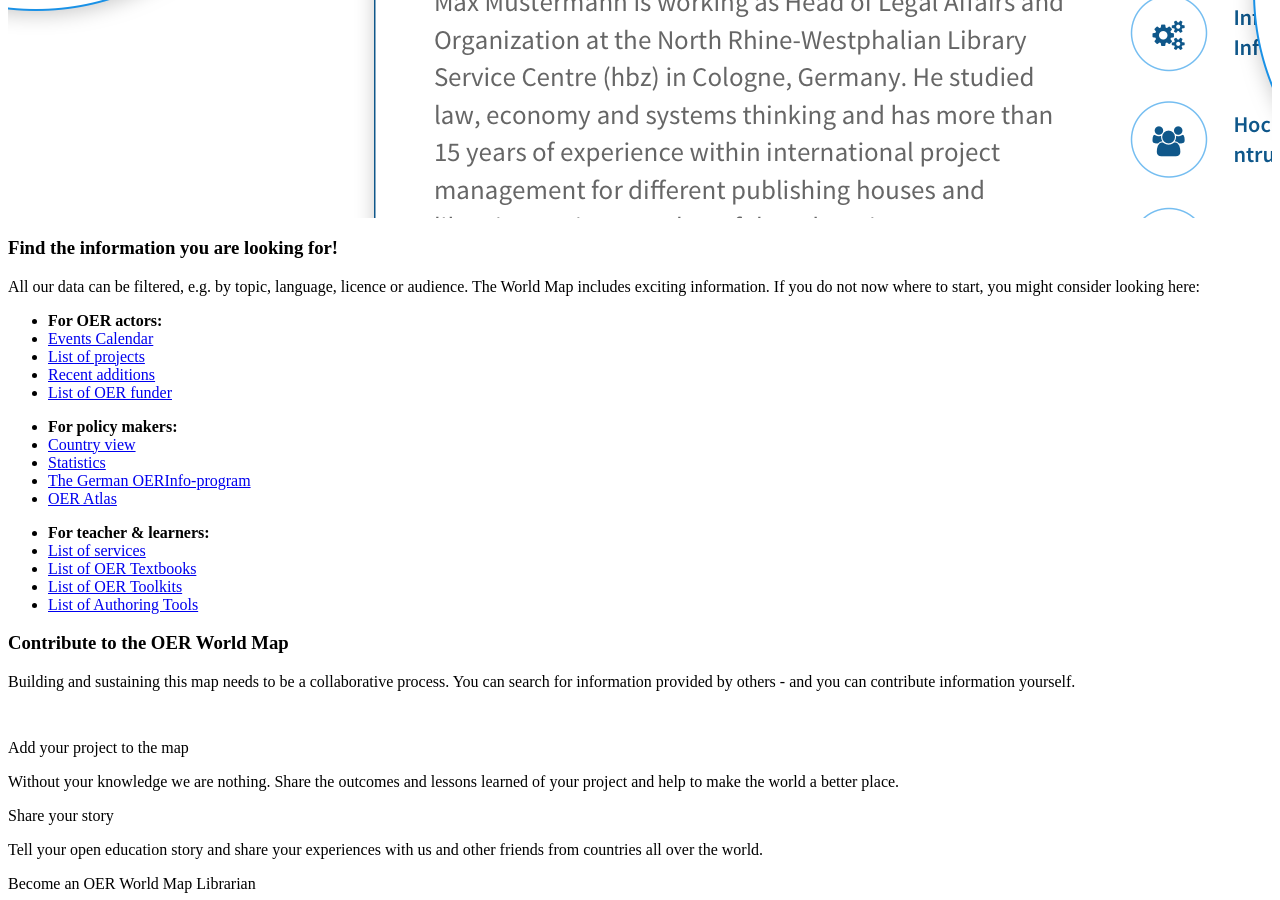
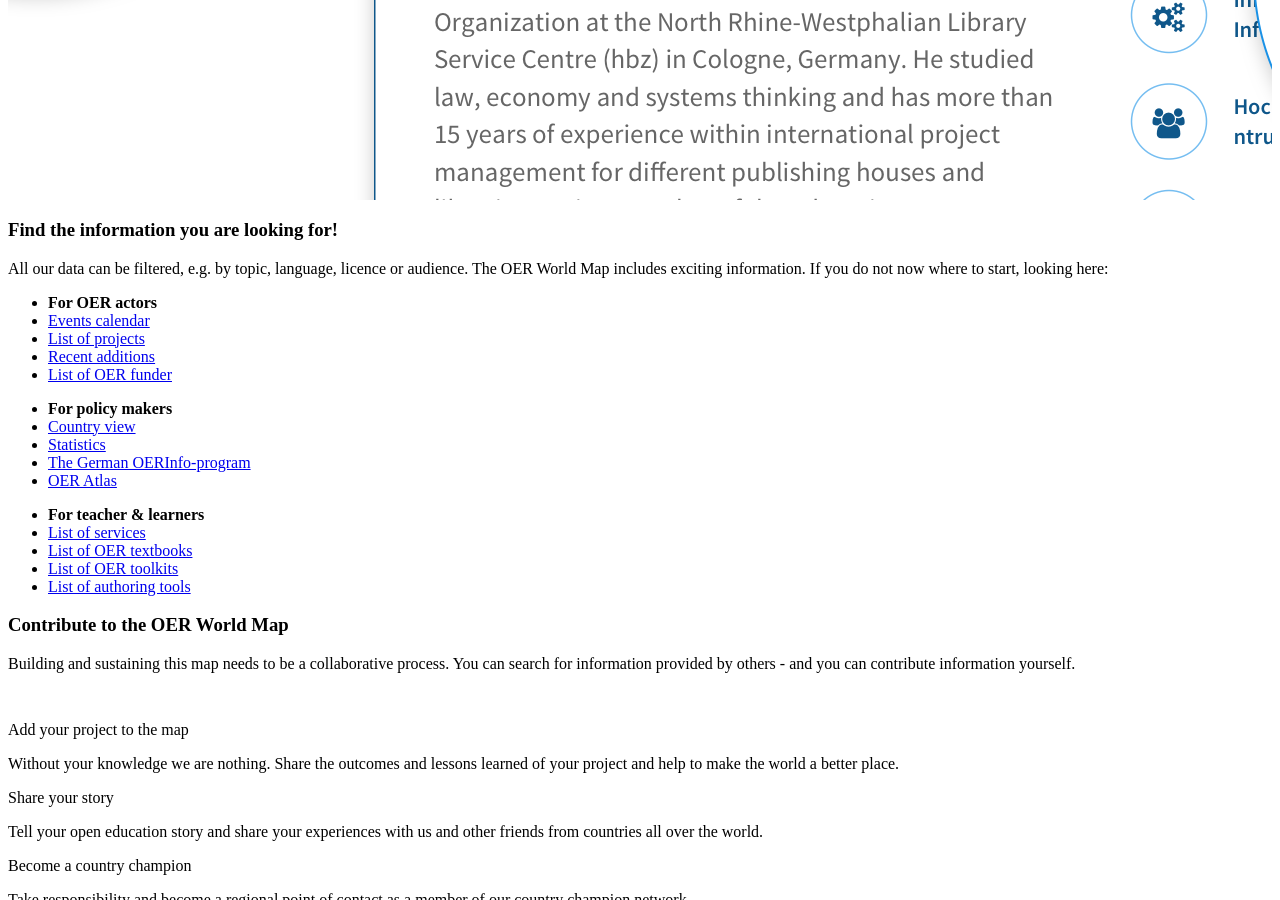
Before and after one commit to hbz/oerworldmap-static, a Jekyll site: the page built from index.html, in a window 1280 px wide and 900 px high, scrolled down 4782 px. Built offline with Jekyll 4.4.1, drawn with Linux system fonts in a browser that asks for light colours; nearby versions of some CDN libraries; some of the changed text lies outside the part shown.

Commit message:
content and style updates

```diff
--- a/_includes/_landingpage/contribute.html
+++ b/_includes/_landingpage/contribute.html
@@ -2,7 +2,7 @@
 
 <p style="margin-bottom: 3em;">Building and sustaining this map needs to be a collaborative process. You can search for information provided by others - and you can contribute information yourself.</p>
 
-<div class="row" style="margin-bottom: 2.5em;">
+<div class="row gutter-30" style="margin-bottom: 2.5em;">
   <div class="col">
     <i class="fa fa-2x fa-plus-circle"></i>
     <p>Add your project to the map</p>
@@ -14,17 +14,17 @@
     <p class="small">Tell your open education story and share your experiences with us and other friends from countries all over the world.</p>
   </div>
   <div class="col">
+    <i class="fa fa-2x fa-globe"></i>
+    <p>Become a country champion</p>
+    <p class="small">Take responsibility and become a regional point of contact as a member of our country champion network.</p>
+  </div>
+</div>
+
+<div class="row gutter-30">
+  <div class="col">
     <i class="fa fa-2x fa-database"></i>
     <p>Become an OER World Map Librarian</p>
     <p class="small">You like to collect data and the satisfying feeling of bringing order to a chaotic world? Start collecting data on a regular basis. You will encounter a deeper understanding of the OER ecosystem.</p>
-  </div>
-</div>
-
-<div class="row">
-  <div class="col">
-    <i class="fa fa-2x fa-globe"></i>
-    <p>Become a country champion</p>
-    <p class="small">Take responsibility and become a regional point of contact as a member of our country champion network.</p>
   </div>
   <div class="col">
     <i class="fa fa-2x fa-comments"></i>
--- a/_includes/_landingpage/entry.html
+++ b/_includes/_landingpage/entry.html
@@ -1,14 +1,14 @@
 <div style="letter-spacing: 0.06em;">
 
-  <h1 style="margin-bottom: 1em;">Navigate the World of OER!</h1>
+  <h1 style="margin-bottom: 1em;">Navigate the world of OER!</h1>
 
   <h2 style="margin-bottom: 3em;" class="slogan">
-    The OER World Map is an open educational network.<br/>
+    The OER World Map is an open education network.<br/>
     You are welcome to join in!
   </h2>
 
   <p style="margin-bottom: 3em;">
-    <a class="btn xl" style="width: 140px; font-weight: 600; margin-right: 0.7em;" href="/user/register">Join us!</a>
+    <a class="btn xl" style="width: 140px; font-weight: 600; margin-right: 0.7em;" href="/user/register">Join</a>
     <a class="btn xl invert" style="width: 140px; font-weight: 600;" href="/.login">Login</a><br/>
     <br/>
     <a href="/resource/" style="text-decoration: none;" class="large">Enter the map</a>
--- a/_includes/_landingpage/find.html
+++ b/_includes/_landingpage/find.html
@@ -1,15 +1,15 @@
 <h3>Find the information you are looking for!</h3>
 
 <p>
-  All our data can be filtered, e.g. by topic, language, licence or audience. The World Map includes exciting information. If you do not now where to start, you might consider looking here:
+  All our data can be filtered, e.g. by topic, language, licence or audience. The OER World Map includes exciting information. If you do not now where to start, looking here:
 </p>
 
 <div class="row">
 
   <div class="col">
     <ul class="linedList">
-      <li><strong>For OER actors:</strong></li>
-      <li><a href="/resource/?q=&filter.about.%40type=Event">Events Calendar</a></li>
+      <li><strong>For OER actors</strong></li>
+      <li><a href="/resource/?q=&filter.about.%40type=Event">Events calendar</a></li>
       <li><a href="/resource/?q=&filter.about.%40type=Action">List of projects</a></li>
       <li><a href="/feed/">Recent additions</a></li>
       <li><a href="/resource/?q=&filter.about.keywords=oer+funder">List of OER funder</a></li>
@@ -18,7 +18,7 @@
 
   <div class="col">
     <ul class="linedList">
-      <li><strong>For policy makers:</strong></li>
+      <li><strong>For policy makers</strong></li>
       <li><a href="/country/se">Country view</a></li>
       <li><a href="/aggregation/">Statistics</a></li>
       <li><a href="/resource/urn:uuid:3f11cdbd-a74a-4aa4-83b3-b4148bfdbe82">The German OERInfo-program</a></li>
@@ -28,11 +28,11 @@
 
   <div class="col">
     <ul class="linedList">
-      <li><strong>For teacher & learners:</strong></li>
+      <li><strong>For teacher & learners</strong></li>
       <li><a href="/resource/?filter.about.@type=Service">List of services</a></li>
-      <li><a href="/resource/?q=&filter.about.keywords=textbooks&filter.about.keywords=open+textbooks">List of OER Textbooks</a></li>
-      <li><a href="/resource/?q=&filter.about.keywords=oer+toolkit">List of OER Toolkits</a></li>
-      <li><a href="/resource/?q=&filter.about.%40type=Service&filter.about.keywords=authoring+tool">List of Authoring Tools</a></li>
+      <li><a href="/resource/?q=&filter.about.%40type=Service&filter.about.keywords=textbooks">List of OER textbooks</a></li>
+      <li><a href="/resource/?q=&filter.about.keywords=oer+toolkit">List of OER toolkits</a></li>
+      <li><a href="/resource/?q=&filter.about.%40type=Service&filter.about.keywords=authoring+tool">List of authoring tools</a></li>
     </ul>
   </div>
 
--- a/_includes/_landingpage/introduction.html
+++ b/_includes/_landingpage/introduction.html
@@ -1,9 +1,9 @@
-<div class="row">
+<div class="row gutter-30">
 
   <div class="col">
     <img class="display-block width-100" src="{{ site.baseurl }}/assets/img/landingpage/introduction-what-is-oer.png" />
     <h4>What is OER?</h4>
-    <p>
+    <p class="small">
       Open Educational Resources (OER) describes learning and teaching materials that are openly licensed or otherwise in the public domain. They can be used, adapted, and redistributed freely without any need to secure additional permissions. OER are a key driver of the Open Education movement.
     </p>
   </div>
@@ -11,7 +11,7 @@
   <div class="col">
     <img class="display-block width-100" src="{{ site.baseurl }}/assets/img/landingpage/introduction-why-use-oer.png" />
     <h4>Why use OER?</h4>
-    <p>
+    <p class="small">
       The use of OER increases access to education and supports innovation in teaching and learning. It fosters a spirit of sharing and co-operation and empowers teachers and learners. OER can help to increase the quality of educational resources and there is also growing evidence, that using OER contributes to reducing the costs of education.
     </p>
   </div>
@@ -19,7 +19,7 @@
   <div class="col">
     <img class="display-block width-100" src="{{ site.baseurl }}/assets/img/landingpage/introduction-oer-world-map.png" />
     <h4>OER World Map?</h4>
-    <p>
+    <p class="small">
       The goal of the OER World Map is to illuminate the global Open Educational Resources movement by facilitating interaction and collaboration. It collects and shares open data about actors and activities related to OER. The supplied information supports a wide range of use cases.
     </p>
   </div>
--- a/_includes/_landingpage/on-the-map.html
+++ b/_includes/_landingpage/on-the-map.html
@@ -1,7 +1,7 @@
-<h3>Currently on the Map</h3>
+<h3>Currently on the map</h3>
 
 <p>
-  We provide the most complete and comprehensible picture of the global Open Educational Resource movement. The data we share is structured according to our data model. The data we share is structured according to our data model. Information is collected on persons, organisations, services, projects, events, stories, publications and tools.
+  We provide the most complete and comprehensible picture of the global Open Educational Resource movement:
 </p>
 
 <div class="row a-neutral" style="margin-top: 2.5em; line-height: 2;">
```
